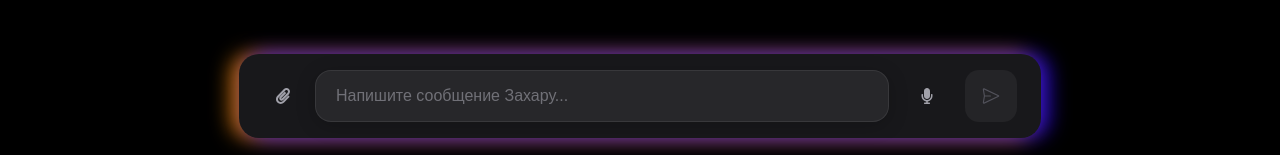
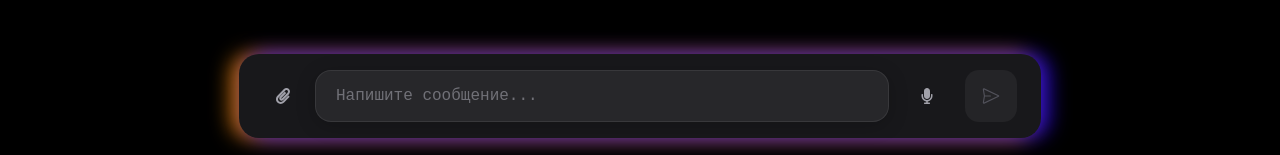
Before and after one commit to arutyunyanalik2-a11y/Zaxar-frontend, a React (Vite) app: page / in a window 1280 px wide. Shown: the part 642-797 px from the top of the page. Built offline with nearby package versions, Linux system fonts and the light colour scheme.

Commit message:
Replace input with textarea for chat input

```diff
--- a/src/Chat.jsx
+++ b/src/Chat.jsx
@@ -528,15 +528,22 @@ export default function Chat() {
                                 accept="image/*"
                             />
 
-                            <input
+                             <textarea
                                 className="chat-field"
-                                type="text"
                                 value={input}
                                 onChange={(e) => setInput(e.target.value)}
-                                onKeyDown={(e) => e.key === 'Enter' && handleSend()}
-                                placeholder={isListening ? "Слушаю вас..." : "Напишите сообщение Захару..."}
+                                onKeyDown={(e) => {
+
+                                    if (e.key === 'Enter' && !e.shiftKey) {
+                                        e.preventDefault();
+                                        handleSend();
+                                    }
+                                }}
+                                placeholder={isListening ? "Слушаю вас..." : "Напишите сообщение..."}
                                 disabled={isLoading}
+                                rows={1}
                             />
+
 
                             <button onClick={toggleListening} disabled={isLoading} className={`mic-btn ${isListening ? 'listening' : ''}`}>
                                 {isListening ? <FaStop size={16} /> : <FaMicrophone size={16} />}
```
